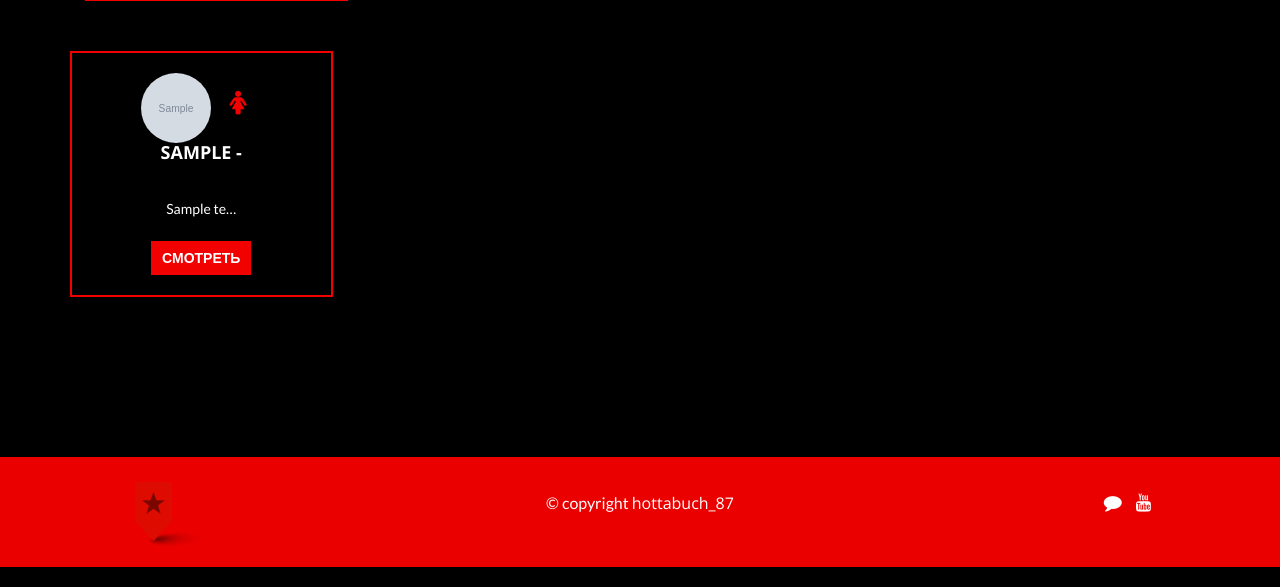
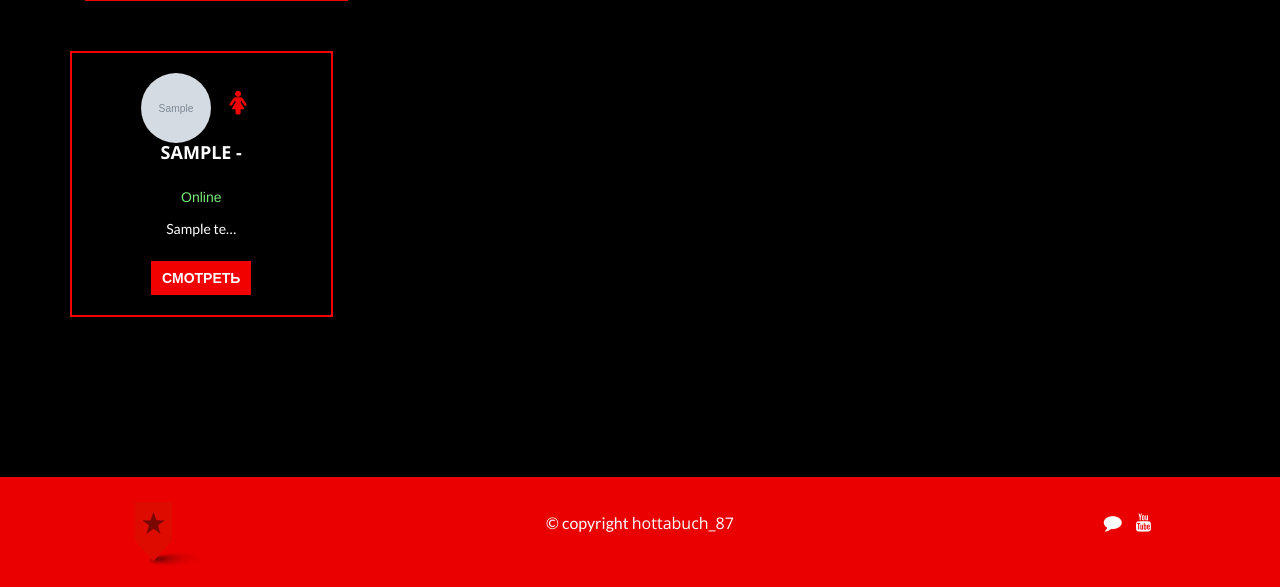
Before and after one commit to hottabuch1987/django-social, a Django app: template core/shop/templates/shop/products.html in a window 1280 px wide. Shown: the part 603-1190 px from the top of the page. Run offline with Django 4.2, Linux system fonts and the light colour scheme; a user stored in the database is signed in; tables that the repository leaves empty hold one stand-in row (values such as "Sample post"); the template is opened without the code that fills it: values that come from a table or form of the project are taken from there, most other values are stand-ins (such as "Sample title", 1, 10 or a date in 2020); grey boxes marked "Sample" are stand-in pictures; parts of the project's set-up code (start-up, migrations or seed data) failed here and were passed over; some libraries are stand-ins or nearby versions.

Commit message:
fix style online

```diff
--- a/core/shop/templates/shop/components/product_list.html
+++ b/core/shop/templates/shop/components/product_list.html
@@ -108,10 +108,16 @@
 
                     {% else %}
                         <i class="fa fa-circle-o" style="font-size:24px"></i>
-
                         не выбран
                     {% endif %}
 					<h4 class="text-uppercase">{{ only_friend.username }} - {{ only_friend.lastname }}</h4>
+					<!---->
+					{% if user.online_status %}
+						<span style="color:#77e977">Online</span>
+					{% else %}
+						<span style="color:#bdbcbc">Offline</span>
+					{% endif %}
+					<!---->
 
 					<p>{{ only_friend.bio|truncatechars:10}}</p>
 
```
